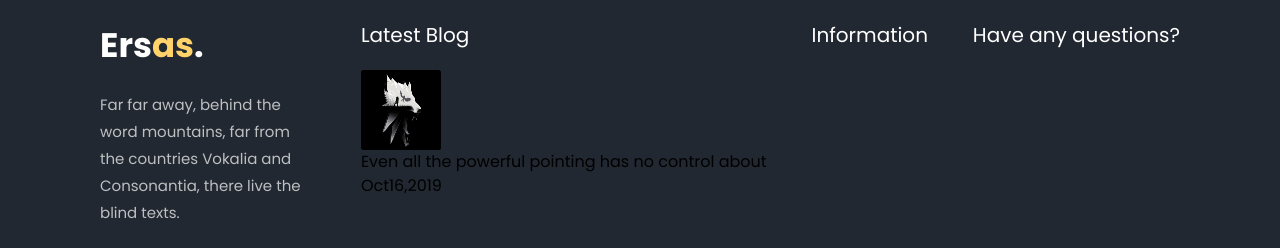
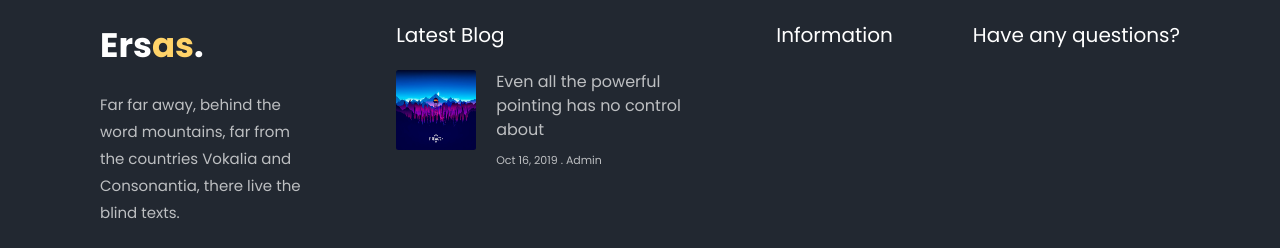
Before and after one commit to Natnael772/ersas, a React (Create React App) app in the folder client/: page / in a window 1280 px wide. Shown: the part 1890-2138 px from the top of the page. Built offline with nearby package versions, Linux system fonts and the light colour scheme.

Commit message:
Working on footer

```diff
--- a/client/src/components/Footer/Footer.css
+++ b/client/src/components/Footer/Footer.css
@@ -33,8 +33,25 @@
   color: #ffffffb3;
   font-size: 1.5rem;
 }
+.cards-container {
+  display: flex;
+  /* align-items: center; */
+  justify-content: center;
+  gap: 2rem;
+}
+.desc-container {
+  color: #ffffffb3;
+  width: 20rem;
+}
 .footer-img {
   width: 8rem;
   height: 8rem;
   border-radius: 0.25rem;
 }
+.footer-blog-title {
+  font-size: 1.6rem;
+  padding-bottom: 1rem;
+}
+.footer-blog-date {
+  font-size: 1.1rem;
+}
--- a/client/src/components/Footer/Footer.js
+++ b/client/src/components/Footer/Footer.js
@@ -28,12 +28,12 @@ const Footer = () => {
       <div className="footer-latest">
         <h2 className="footer-title">Latest Blog</h2>
         <div className="cards-container">
-          <img className="footer-img" src={wp1} />
+          <img className="footer-img" src={wp4} />
           <div className="desc-container">
             <h2 className="footer-blog-title">
               Even all the powerful pointing has no control about
             </h2>
-            <h3 className="footer-blog-date">Oct16,2019</h3>
+            <h3 className="footer-blog-date">Oct 16, 2019 . Admin</h3>
           </div>
         </div>
       </div>
```
